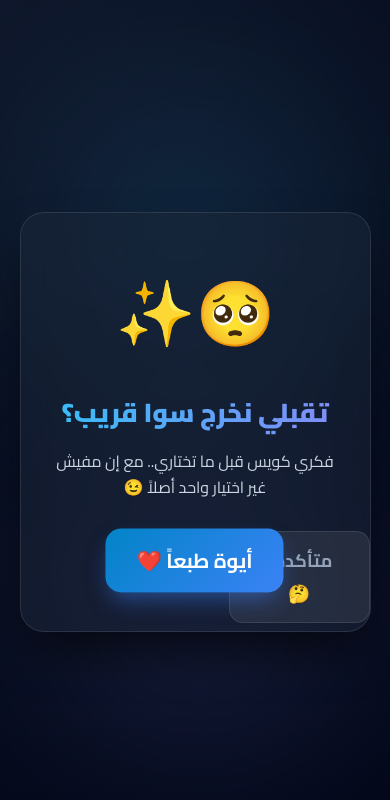
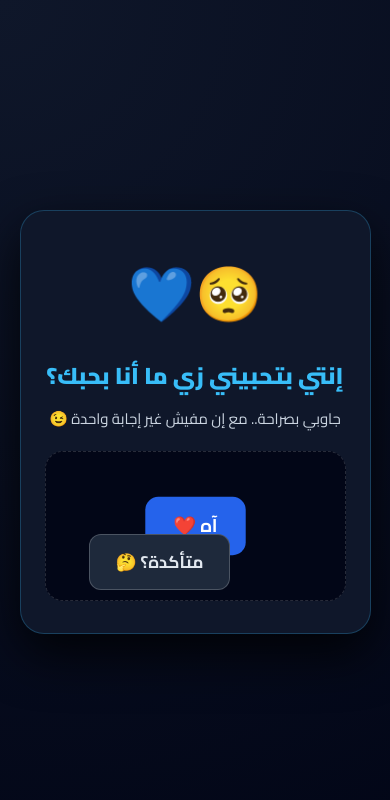
Before and after one commit to youssef212-osos/love, a plain HTML site: page index.html in a window 390 px wide. Both pictures are taken after a click on the button "لأ". Drawn offline with Linux system fonts and the light colour scheme.

Commit message:
Refactor index.html for improved layout and styles
Updated the title and adjusted styles for various elements. Enhanced button interactions and modified the layout for better responsiveness.

```diff
--- a/index.html
+++ b/index.html
@@ -3,7 +3,7 @@
 <head>
     <meta charset="UTF-8">
     <meta name="viewport" content="width=device-width, initial-scale=1.0">
-    <title>سؤال مهم جداً ❤️</title>
+    <title>سؤال مهم ❤️</title>
     <link href="https://fonts.googleapis.com/css2?family=Cairo:wght@400;700;900&display=swap" rel="stylesheet">
     <style>
         * {
@@ -11,268 +11,230 @@
             margin: 0;
             padding: 0;
             font-family: 'Cairo', sans-serif;
-            user-select: none;
         }
 
         body {
-            background: radial-gradient(circle at top left, #0f172a, #020617);
+            background: #020617;
+            background-image: radial-gradient(circle at top left, #0f172a, #020617);
             color: #f8fafc;
             height: 100vh;
+            width: 100vw;
             overflow: hidden;
             display: flex;
             justify-content: center;
             align-items: center;
-            position: relative;
-        }
-
-        /* تأثير الإضاءة في الخلفية */
-        .glow {
-            position: absolute;
-            width: 300px;
-            height: 300px;
-            background: rgba(56, 189, 248, 0.15);
-            filter: blur(100px);
-            border-radius: 50%;
-            z-index: 0;
         }
 
         .card {
-            background: rgba(30, 41, 59, 0.45);
-            backdrop-filter: blur(16px);
-            -webkit-backdrop-filter: blur(16px);
-            border: 1px solid rgba(255, 255, 255, 0.1);
+            background: #0f172a;
+            border: 1px solid rgba(56, 189, 248, 0.25);
             border-radius: 24px;
-            padding: 40px 30px;
+            padding: 32px 24px;
             width: 90%;
-            max-width: 420px;
+            max-width: 400px;
             text-align: center;
-            box-shadow: 0 25px 50px -12px rgba(0, 0, 0, 0.7);
+            box-shadow: 0 20px 50px rgba(0, 0, 0, 0.8);
+            position: relative;
             z-index: 10;
-            transition: all 0.4s ease;
         }
 
         .emoji-header {
-            font-size: 64px;
-            margin-bottom: 15px;
-            animation: pulse 2s infinite;
+            font-size: 54px;
+            margin-bottom: 10px;
         }
 
         h1 {
-            font-size: 26px;
+            font-size: 23px;
             font-weight: 900;
-            margin-bottom: 12px;
-            background: linear-gradient(to right, #38bdf8, #818cf8);
-            -webkit-background-clip: text;
-            -webkit-text-fill-color: transparent;
+            margin-bottom: 10px;
+            color: #38bdf8;
         }
 
         p {
-            font-size: 16px;
+            font-size: 15px;
             color: #cbd5e1;
-            margin-bottom: 30px;
+            margin-bottom: 20px;
             line-height: 1.6;
         }
 
-        .buttons-container {
+        .playground {
+            position: relative;
+            width: 100%;
+            height: 150px;
+            background: #020617;
+            border: 1px dashed rgba(255, 255, 255, 0.15);
+            border-radius: 18px;
             display: flex;
             justify-content: center;
             align-items: center;
-            gap: 15px;
-            min-height: 60px;
+            gap: 20px;
+            overflow: hidden;
         }
 
         button {
-            padding: 12px 28px;
-            font-size: 18px;
+            padding: 11px 26px;
+            font-size: 17px;
             font-weight: 700;
             border: none;
-            border-radius: 14px;
+            border-radius: 12px;
             cursor: pointer;
-            transition: transform 0.2s ease, background 0.3s ease;
         }
 
         #yesBtn {
-            background: linear-gradient(135deg, #0284c7, #3b82f6);
+            background: #2563eb;
             color: white;
-            box-shadow: 0 10px 20px -5px rgba(59, 130, 246, 0.5);
-            z-index: 20;
-        }
-
-        #yesBtn:hover {
-            transform: scale(1.05);
+            z-index: 10;
+            transition: transform 0.2s ease;
         }
 
         #noBtn {
-            background: rgba(255, 255, 255, 0.08);
-            color: #94a3b8;
-            border: 1px solid rgba(255, 255, 255, 0.1);
-            position: relative;
-            z-index: 15;
-            transition: all 0.15s ease-out;
+            background: #1e293b;
+            color: #e2e8f0;
+            border: 1px solid rgba(255, 255, 255, 0.2);
+            z-index: 20;
+            transition: left 0.12s ease-out, top 0.12s ease-out;
+            white-space: nowrap;
         }
 
-        /* شاشة النهاية بعد الموافقة */
         .success-screen {
             display: none;
-            animation: fadeIn 0.8s ease forwards;
         }
 
-        .music-badge {
-            display: inline-flex;
-            align-items: center;
-            gap: 8px;
-            background: rgba(56, 189, 248, 0.15);
+        .song-box {
+            background: #020617;
             border: 1px solid rgba(56, 189, 248, 0.3);
-            padding: 8px 16px;
-            border-radius: 50px;
-            font-size: 14px;
-            color: #7dd3fc;
-            margin-top: 20px;
+            border-radius: 16px;
+            padding: 16px;
+            margin-top: 12px;
         }
 
-        /* القلوب الطايرة */
+        .song-title {
+            font-size: 15px;
+            font-weight: 700;
+            color: #7dd3fc;
+            margin-bottom: 12px;
+        }
+
+        .yt-btn {
+            display: inline-block;
+            background: linear-gradient(135deg, #2563eb, #38bdf8);
+            color: #ffffff;
+            text-decoration: none;
+            font-size: 15px;
+            font-weight: 700;
+            padding: 11px 22px;
+            border-radius: 12px;
+            box-shadow: 0 8px 20px rgba(37, 99, 235, 0.4);
+        }
+
         .heart {
             position: fixed;
-            bottom: -10vh;
+            bottom: -50px;
             font-size: 24px;
             animation: floatUp 4s linear forwards;
             z-index: 5;
             pointer-events: none;
         }
 
-        @keyframes pulse {
-            0%, 100% { transform: scale(1); }
-            50% { transform: scale(1.1); }
-        }
-
-        @keyframes fadeIn {
-            from { opacity: 0; transform: translateY(20px); }
-            to { opacity: 1; transform: translateY(0); }
-        }
-
         @keyframes floatUp {
-            0% { transform: translateY(0) rotate(0deg); opacity: 1; }
-            100% { transform: translateY(-115vh) rotate(360deg); opacity: 0; }
+            0% { transform: translateY(0); opacity: 1; }
+            100% { transform: translateY(-110vh); opacity: 0; }
         }
     </style>
 </head>
 <body>
 
-    <div class="glow" style="top: 10%; left: 10%;"></div>
-    <div class="glow" style="bottom: 10%; right: 10%; background: rgba(129, 140, 248, 0.15);"></div>
+    <div class="card" id="questionCard">
+        <div class="emoji-header">🥺💙</div>
+        <h1>إنتي بتحبيني زي ما أنا بحبك؟</h1>
+        <p>جاوبي بصراحة.. مع إن مفيش غير إجابة واحدة 😉</p>
 
-    <!-- الشاشة الأولى: السؤال -->
-    <div class="card" id="questionCard">
-        <div class="emoji-header">🥺✨</div>
-        <!-- عدل السؤال هنا براحتك -->
-        <h1>تقبلي نخرج سوا قريب؟</h1>
-        <p>فكري كويس قبل ما تختاري.. مع إن مفيش غير اختيار واحد أصلاً 😉</p>
-
-        <div class="buttons-container">
-            <button id="yesBtn">أيوة طبعاً ❤️</button>
-            <button id="noBtn">لأ</button>
+        <div class="playground" id="playground">
+            <button type="button" id="yesBtn">آه ❤️</button>
+            <button type="button" id="noBtn">لأ</button>
         </div>
     </div>
 
-    <!-- الشاشة التانية: بعد ما تدوس أيوة -->
     <div class="card success-screen" id="successCard">
-        <div class="emoji-header">🥰💙</div>
-        <!-- عدل رسالة النهاية هنا -->
-        <h1>كنت عارف إنك هتوافقي!</h1>
-        <p>أحلى قرار في اليوم ده.. جهزي نفسك عشان هننبسط أوي ✨</p>
+        <div class="emoji-header">🥰✨</div>
+        <h1>وأنا بحبك أكتر بكتير 💙</h1>
+        <p>كنت متأكد إنك مش هتعرفي تدوسي لأ أصلاً</p>
 
-        <div class="music-badge">
-            <span>🎵</span>
-            <!-- اكتب اسم الأغنية هنا -->
-            <span>شغال دلوقتي: أغنيتنا المفضلة</span>
+        <div class="song-box">
+            <div class="song-title">🎵 TUL8TE - حبيبي ليه</div>
+            <!-- حط لينك الأغنية المباشر من يوتيوب مكان اللينك ده لو حابب -->
+            <a class="yt-btn" href="https://www.youtube.com/watch?v=MCbM1PwjA5Y">
+                اسمعي الأغنية على يوتيوب ▶
+            </a>
         </div>
     </div>
-
-    <!-- ملف الأغنية: حط ملف الأغنية في نفس الفولدر وسميه song.mp3 -->
-    <audio id="bgMusic" loop>
-        <source src="song.mp3" type="audio/mpeg">
-    </audio>
 
     <script>
         const noBtn = document.getElementById('noBtn');
         const yesBtn = document.getElementById('yesBtn');
+        const playground = document.getElementById('playground');
         const questionCard = document.getElementById('questionCard');
         const successCard = document.getElementById('successCard');
-        const bgMusic = document.getElementById('bgMusic');
 
         let yesScale = 1;
         let escapeCount = 0;
 
-        // الجمل اللي بتظهر على زرار لأ كل ما يهرب
         const noTexts = [
             "متأكدة؟ 🤔",
-            "جربي تاني 😂",
+            "حاولي تاني 😂",
             "مش هتلحقيني!",
-            "دوسي أيوة وخلاص",
-            "الزرار بايظ تقريباً",
+            "دوسي آه وخلاص",
             "مفيش مفر 💙"
         ];
 
-        function moveNoButton() {
+        function escapeInsideBox(e) {
+            if (e) e.preventDefault();
             escapeCount++;
 
-            // تغيير الكلام على الزرار
-            if (escapeCount <= noTexts.length) {
-                noBtn.innerText = noTexts[escapeCount - 1];
-            } else {
-                noBtn.innerText = noTexts[Math.floor(Math.random() * noTexts.length)];
+            noBtn.innerText = noTexts[(escapeCount - 1) % noTexts.length];
+
+            if (yesScale < 1.35) {
+                yesScale += 0.08;
+                yesBtn.style.transform = `scale(${yesScale})`;
             }
 
-            // تكبير زرار أيوة تدريجياً
-            yesScale += 0.12;
-            yesBtn.style.transform = `scale(${yesScale})`;
+            const boxWidth = playground.clientWidth;
+            const boxHeight = playground.clientHeight;
+            const btnWidth = noBtn.offsetWidth;
+            const btnHeight = noBtn.offsetHeight;
 
-            // حساب مكان عشوائي جوا حدود الشاشة
-            const maxX = window.innerWidth - noBtn.offsetWidth - 20;
-            const maxY = window.innerHeight - noBtn.offsetHeight - 20;
+            const maxX = Math.max(8, boxWidth - btnWidth - 8);
+            const maxY = Math.max(8, boxHeight - btnHeight - 8);
 
-            const randomX = Math.max(20, Math.floor(Math.random() * maxX));
-            const randomY = Math.max(20, Math.floor(Math.random() * maxY));
+            const randomX = Math.floor(Math.random() * maxX);
+            const randomY = Math.floor(Math.random() * maxY);
 
-            noBtn.style.position = 'fixed';
+            noBtn.style.position = 'absolute';
             noBtn.style.left = randomX + 'px';
             noBtn.style.top = randomY + 'px';
         }
 
-        // الهروب بالماوس (للكمبيوتر) وبالتاتش (للموبايل)
-        noBtn.addEventListener('mouseover', moveNoButton);
-        noBtn.addEventListener('touchstart', (e) => {
-            e.preventDefault(); // يمنع الضغط الفعلي على الموبايل
-            moveNoButton();
-        });
+        noBtn.addEventListener('mouseover', escapeInsideBox);
+        noBtn.addEventListener('touchstart', escapeInsideBox, { passive: false });
+        noBtn.addEventListener('click', escapeInsideBox);
 
-        // لما تدوس أيوة
         yesBtn.addEventListener('click', () => {
             questionCard.style.display = 'none';
             successCard.style.display = 'block';
-
-            // تشغيل الأغنية
-            bgMusic.play().catch(err => console.log("المتصفح محتاج تفاعل لتشغيل الصوت:", err));
-
-            // إطلاق القلوب في الشاشة
             setInterval(createHeart, 250);
         });
 
         function createHeart() {
             const heart = document.createElement('div');
             heart.classList.add('heart');
-            const emojis = ['💙', '✨', '🤍', '💫', '🥰'];
+            const emojis = ['💙', '✨', '🤍', '🥰', '❤️'];
             heart.innerText = emojis[Math.floor(Math.random() * emojis.length)];
 
-            heart.style.left = Math.random() * 100 + 'vw';
+            heart.style.left = Math.random() * 95 + 'vw';
             heart.style.animationDuration = (Math.random() * 2 + 3) + 's';
-            heart.style.fontSize = (Math.random() * 15 + 20) + 'px';
 
             document.body.appendChild(heart);
-
-            setTimeout(() => {
-                heart.remove();
-            }, 5000);
+            setTimeout(() => heart.remove(), 5000);
         }
     </script>
 </body>
```
